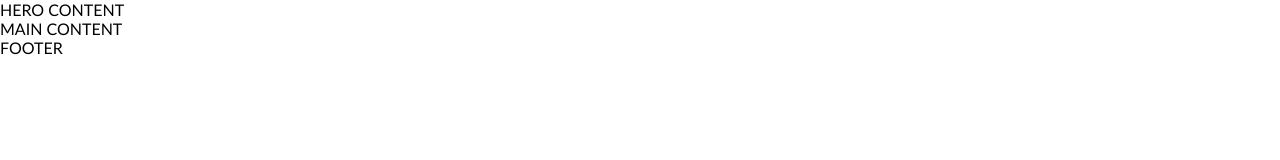
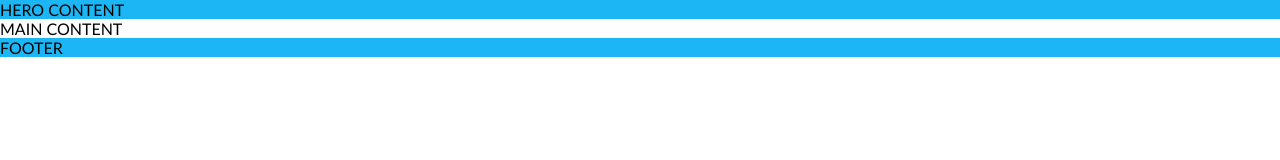
Before and after one commit to LauraTechnology/7-coming-soon, a website: page index.html in a window 1280 px wide. Drawn offline with Linux system fonts and the light colour scheme.

Commit message:
index.html priskiriam class="bg-primary"

```diff
--- a/index.html
+++ b/index.html
@@ -19,7 +19,7 @@
 </head>
 
 <body>
-    <div>
+    <div class="bg-primary">
         HERO CONTENT
     </div>
 
@@ -27,7 +27,7 @@
         MAIN CONTENT
     </main>
 
-    <footer>
+    <footer class="bg-primary">
         FOOTER
     </footer>
 
```
